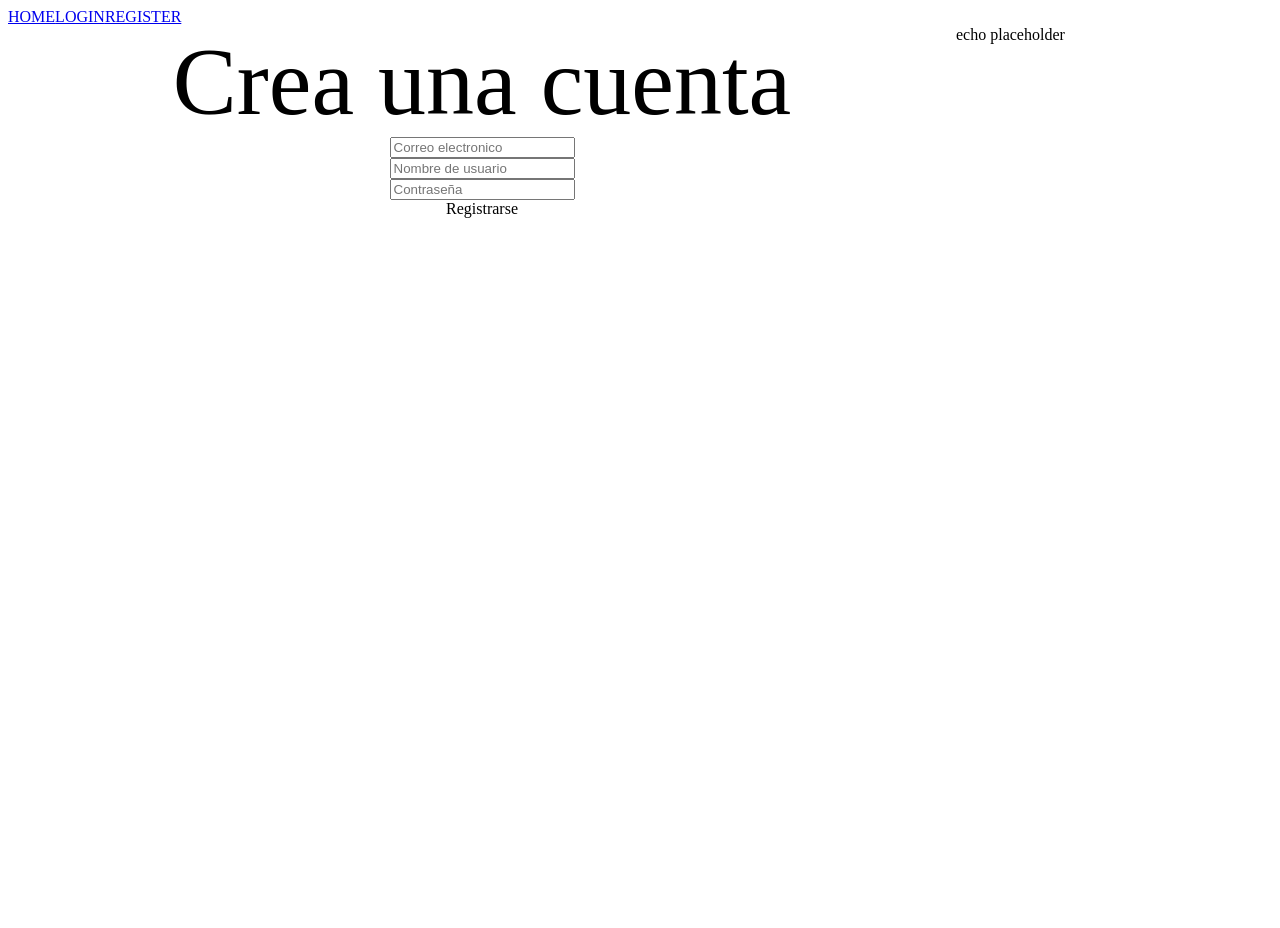
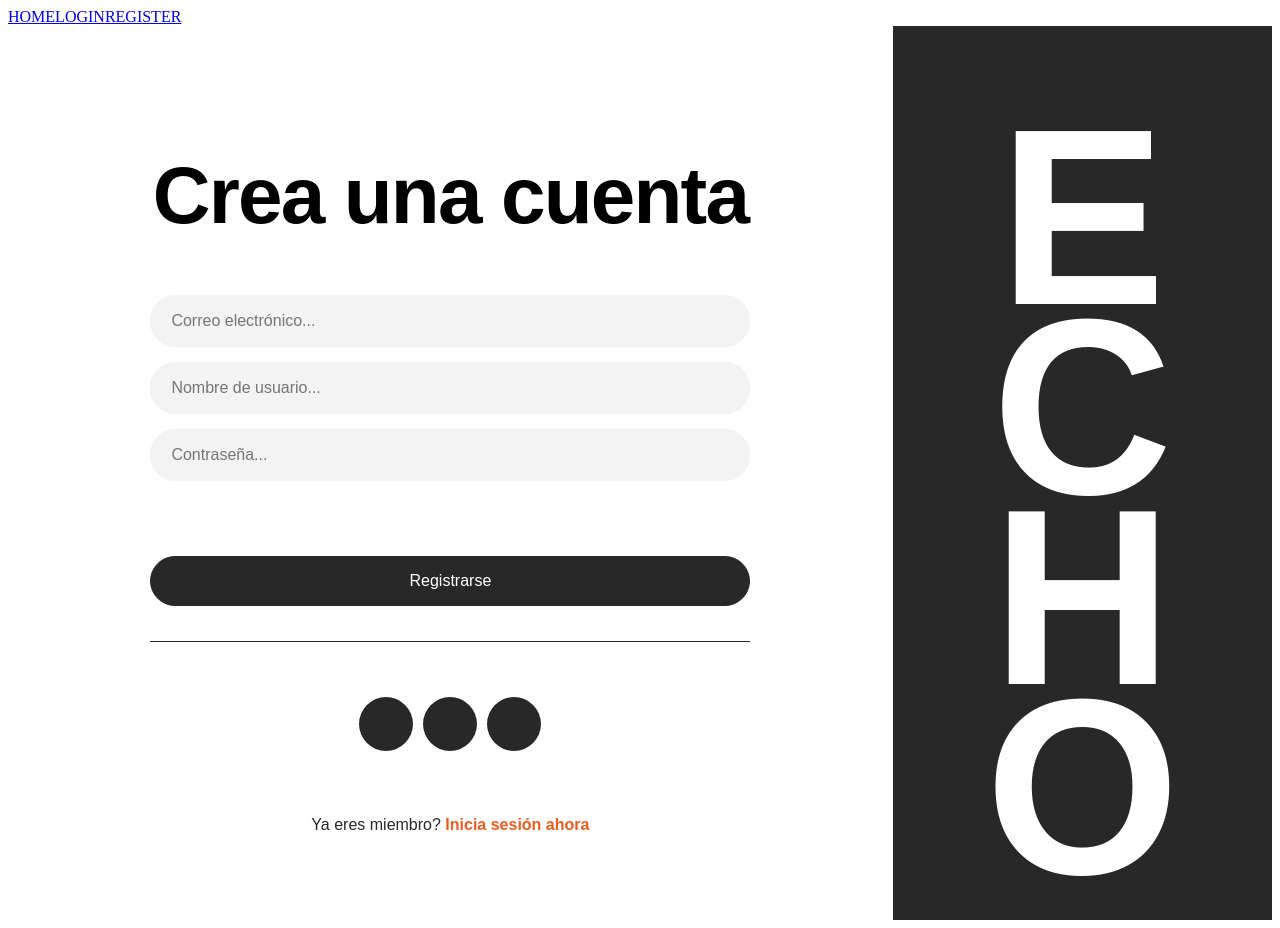
Before and after one commit to HelenaLM32/ECHO, a React app in the folder frontend/: page /register in a window 1280 px wide. Before the commit the page ends 800 px from the top, so only its background shows below. Built offline with nearby package versions, Linux system fonts and the light colour scheme; the HTML template or start-up script is replaced by a standard one.

Commit message:
update 16/03/2026 login+register

```diff
--- a/frontend/src/pages/Login/Login.css
+++ b/frontend/src/pages/Login/Login.css
@@ -3,6 +3,7 @@
     display: grid;
     grid-template-columns: 70% 30%;
     min-height: 100vh;
+
 }
 
 .login-cont {
@@ -27,6 +28,7 @@
     padding: 0 20px;
     color: #979797;
     font-size: 16px;
+
 }
 
 .login-cont input:focus {
--- a/frontend/src/pages/Register/Register.css
+++ b/frontend/src/pages/Register/Register.css
@@ -1,29 +1,131 @@
-.main{
-    width: 100%;
-    height: 100%;
-    display: flex;
-    flex-direction: row;
-    flex-wrap: nowrap;
+.register-container {
+    background-color: #FFFFFF;
+    display: grid;
+    grid-template-columns: 70% 30%;
+    min-height: 100vh;
 }
 
-.left{
-    width: 75%;
-    height: 100%;
+
+
+.register-cont {
     display: flex;
     flex-direction: column;
     justify-content: center;
     align-items: center;
-    background-color: var(--true-white);
-    color: var(--black);
+    padding: 70px;
 }
 
-.title{
-    font-size: 96px;
+.register-cont h1 {
+    font-family: Arial, sans-serif;
+    font-size: 80px;
+    letter-spacing: -1.8px;
 }
 
-.right{
-    width: 25%;
-    height: 100%;
-    background-color: var(--black);
-    color: var(--white);
+
+
+.register-form {
+    display: flex;
+    flex-direction: column;
+    gap: 15px;
+    width: 100%;
+    max-width: 600px;
 }
+
+.register-cont input {
+    background-color: #F3F3F3;
+    border: 1px solid #F3F3F3;
+    border-radius: 25px;
+    height: 50px;
+    padding: 0 20px;
+    color: #979797;
+    font-size: 16px;
+}
+
+.register-cont input:focus {
+    outline: none;
+    border-color: #F3F3F3;
+    box-shadow: 0 0 8px rgba(0, 0, 0, 0.05);
+}
+
+
+.btn-register {
+    margin-top: 60px;
+    background-color: #282828;
+    border: 1px solid #282828;
+    border-radius: 25px;
+    height: 50px;
+    padding: 0 20px;
+    color: #FFFFFF;
+    font-size: 16px;
+    transition: 0.3s ease;
+}
+
+.btn-register:hover:not(:disabled) {
+    background-color: #E95E23;
+    border-color: #E95E23;
+    cursor: pointer;
+}
+
+
+.register-line {
+    height: 1px;
+    background-color: #282828;
+    margin-top: 20px;
+}
+
+
+.register-circles {
+    display: flex;
+    flex-direction: row;
+    justify-content: center;
+    margin-top: 40px;
+    gap: 10px;
+}
+
+.register-circle {
+    width: 54px;
+    height: 54px;
+    background-color: #282828;
+    border-radius: 100%;
+}
+
+
+
+.register-text {
+    color: #282828;
+    font-size: 16px;
+    font-family: Arial, sans-serif;
+    margin-top: 50px;
+    text-align: center;
+    width: 100%;
+}
+
+.register-link {
+    color: #E95E23;
+    cursor: pointer;
+    font-weight: bold;
+    transition: 0.3s ease;
+}
+
+.register-link:hover {
+    color: #282828;
+}
+
+
+
+.register-cont2 {
+    background-color: #282828;
+    display: flex;
+    justify-content: center;
+    align-items: center;
+    flex-direction: column;
+    color: #FFFFFF;
+}
+
+.register-cont2 h1 {
+    font-family: Arial, sans-serif;
+    font-size: 250px;
+    margin: 0;
+    margin-bottom: -60px;
+    line-height: 1;
+}
--- a/frontend/src/pages/Register/Register.jsx
+++ b/frontend/src/pages/Register/Register.jsx
@@ -1,42 +1,129 @@
-import React from 'react'
+import { useState } from "react";
+import { useNavigate } from "react-router-dom";
 import "./Register.css";
 
-export default function Register() {
+const USERS_API = "https://example.com/api/users"; // PONER NUESTRA API
+
+function Register() {
+  const [email, setEmail] = useState("");
+  const [username, setUsername] = useState("");
+  const [password, setPassword] = useState("");
+  const [loadingUsers, setLoadingUsers] = useState(false);
+  const [errorUsers, setErrorUsers] = useState(null);
+
+  const navigate = useNavigate();
+
+  const registerUser = async (email, username, password) => {
+    setLoadingUsers(true);
+    setErrorUsers(null);
+
+    try {
+
+      const res = await fetch(USERS_API);
+      if (!res.ok) throw new Error("Error del servidor");
+      const users = await res.json();
+
+
+      const exists = users.find(
+        (u) => u.email.toLowerCase() === email.toLowerCase()
+      );
+      if (exists) throw new Error("Este email ya está registrado");
+
+
+      const newUser = { email, username, password };
+      const createRes = await fetch(USERS_API, {
+        method: "POST",
+        headers: { "Content-Type": "application/json" },
+        body: JSON.stringify(newUser),
+      });
+
+      if (!createRes.ok) throw new Error("No se pudo registrar el usuario");
+
+
+      localStorage.setItem("user", JSON.stringify(newUser));
+
+      return newUser;
+    } catch (err) {
+      setErrorUsers(err.message);
+      throw err;
+    } finally {
+      setLoadingUsers(false);
+    }
+  };
+
+  const handleSubmit = async (e) => {
+    e.preventDefault();
+    try {
+      await registerUser(email, username, password);
+      navigate("/");
+    } catch {
+
+    }
+  };
+
   return (
-    <>
-    <div className="main">
-        <div className="left">
+    <div className="register-container">
+      <div className="register-cont">
+        <h1>Crea una cuenta</h1>
 
-            <div className="title">Crea una cuenta</div>
+        <form className="register-form" onSubmit={handleSubmit}>
+          <input
+            type="email"
+            placeholder="Correo electrónico..."
+            value={email}
+            onChange={(e) => setEmail(e.target.value)}
+            required
+            disabled={loadingUsers}
+          />
+          <input
+            type="text"
+            placeholder="Nombre de usuario..."
+            value={username}
+            onChange={(e) => setUsername(e.target.value)}
+            required
+            disabled={loadingUsers}
+          />
+          <input
+            type="password"
+            placeholder="Contraseña..."
+            value={password}
+            onChange={(e) => setPassword(e.target.value)}
+            required
+            disabled={loadingUsers}
+          />
 
-            <input type="text" placeholder="Correo electronico"/>
-            <input type="text" placeholder="Nombre de usuario"/>
-            <input type="text" placeholder="Contraseña"/>
+          <button className="btn-register" type="submit" disabled={loadingUsers}>
+            {loadingUsers ? "Creando cuenta..." : "Registrarse"}
+          </button>
 
-            <div className="btn-register">Registrarse</div>
-            <div className="divider"></div>
-            <div className="social-register-container">
-              <div className="single-social">
-                <a href="javascript:void(0)">
-                  <svg role="img" viewBox="0 0 24 24" xmlns="http://www.w3.org/2000/svg"><title>Google</title><path d="M12.48 10.92v3.28h7.84c-.24 1.84-.853 3.187-1.787 4.133-1.147 1.147-2.933 2.4-6.053 2.4-4.827 0-8.6-3.893-8.6-8.72s3.773-8.72 8.6-8.72c2.6 0 4.507 1.027 5.907 2.347l2.307-2.307C18.747 1.44 16.133 0 12.48 0 5.867 0 .307 5.387.307 12s5.56 12 12.173 12c3.573 0 6.267-1.173 8.373-3.36 2.16-2.16 2.84-5.213 2.84-7.667 0-.76-.053-1.467-.173-2.053H12.48z"/></svg>
-                </a>
-              </div>
-              <div className="single-social">
-                <a href="javascript:void(0)">
-                  <svg role="img" viewBox="0 0 24 24" xmlns="http://www.w3.org/2000/svg"><title>Apple</title><path d="M12.152 6.896c-.948 0-2.415-1.078-3.96-1.04-2.04.027-3.91 1.183-4.961 3.014-2.117 3.675-.546 9.103 1.519 12.09 1.013 1.454 2.208 3.09 3.792 3.039 1.52-.065 2.09-.987 3.935-.987 1.831 0 2.35.987 3.96.948 1.637-.026 2.676-1.48 3.676-2.948 1.156-1.688 1.636-3.325 1.662-3.415-.039-.013-3.182-1.221-3.22-4.857-.026-3.04 2.48-4.494 2.597-4.559-1.429-2.09-3.623-2.324-4.39-2.376-2-.156-3.675 1.09-4.61 1.09zM15.53 3.83c.843-1.012 1.4-2.427 1.245-3.83-1.207.052-2.662.805-3.532 1.818-.78.896-1.454 2.338-1.273 3.714 1.338.104 2.715-.688 3.559-1.701"/></svg>
-                </a>
-              </div>
-              <div className="single-social">
-                <a href="javascript:void(0)">
-                  <svg role="img" viewBox="0 0 24 24" xmlns="http://www.w3.org/2000/svg"><title>Facebook</title><path d="M9.101 23.691v-7.98H6.627v-3.667h2.474v-1.58c0-4.085 1.848-5.978 5.858-5.978.401 0 .955.042 1.468.103a8.68 8.68 0 0 1 1.141.195v3.325a8.623 8.623 0 0 0-.653-.036 26.805 26.805 0 0 0-.733-.009c-.707 0-1.259.096-1.675.309a1.686 1.686 0 0 0-.679.622c-.258.42-.374.995-.374 1.752v1.297h3.919l-.386 2.103-.287 1.564h-3.246v8.245C19.396 23.238 24 18.179 24 12.044c0-6.627-5.373-12-12-12s-12 5.373-12 12c0 5.628 3.874 10.35 9.101 11.647Z"/></svg>
-                </a>
-              </div>
-            </div>
-        </div>
-        <div className="right">
-            echo placeholder
-        </div>
+          <div className="register-line"></div>
+
+          <div className="register-circles">
+            <div className="register-circle"></div>
+            <div className="register-circle"></div>
+            <div className="register-circle"></div>
+          </div>
+
+          <p className="register-text">
+            Ya eres miembro?{" "}
+            <span className="register-link" onClick={() => navigate("/login")}>
+              Inicia sesión ahora
+            </span>
+          </p>
+        </form>
+
+        {loadingUsers && <p className="status-text">Cargando...</p>}
+        {errorUsers && <p className="error-text">{errorUsers}</p>}
+      </div>
+
+      <div className="register-cont2">
+        <h1>E</h1>
+        <h1>C</h1>
+        <h1>H</h1>
+        <h1>O</h1>
+      </div>
     </div>
-    </>
-  )
+  );
 }
+
+export default Register;
```
